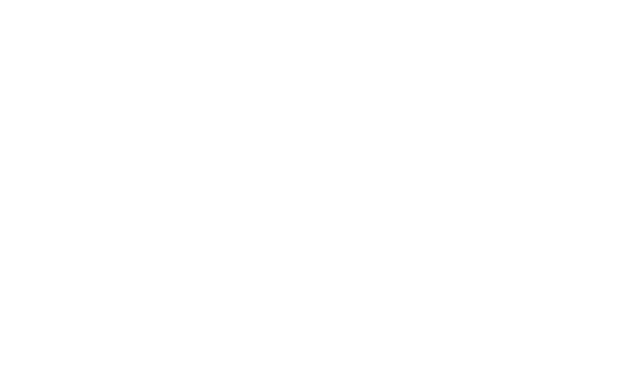
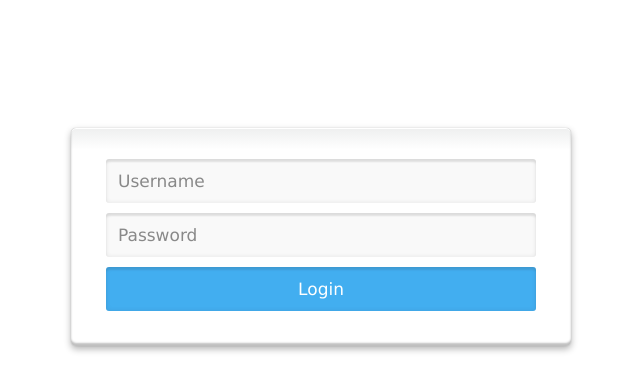
Before and after one commit to XI1936/BankMisr, an Angular app: page / in a window 1280 px wide. Shown: the top 390 px of the page, without its empty margins (319-959 px from the left). Built offline with nearby package versions, Linux system fonts and the light colour scheme.

Commit message:
login comp added

```diff
--- a/src/app/app-routing.module.ts
+++ b/src/app/app-routing.module.ts
@@ -1,8 +1,12 @@
+import { LoginComponent } from './login/login.component';
 import { HomeComponent } from './home/home.component';
 import { NgModule } from '@angular/core';
 import { Routes, RouterModule } from '@angular/router';
 
 const routes: Routes = [
+  {path:"", component:LoginComponent
+
+},
   {path:"home", component:HomeComponent,
   loadChildren: () => import('./home/home.module').then(m => m.HomeModule),
 
--- a/src/app/app.module.ts
+++ b/src/app/app.module.ts
@@ -1,3 +1,4 @@
+import { FormsModule } from '@angular/forms';
 import { AppInterceptor } from './app-interceptor';
 import { HomeModule } from './home/home.module';
 import { BrowserModule } from '@angular/platform-browser';
@@ -5,16 +6,19 @@
 import { HttpClientModule,HTTP_INTERCEPTORS } from '@angular/common/http';
 import { AppRoutingModule } from './app-routing.module';
 import { AppComponent } from './app.component';
+import { LoginComponent } from './login/login.component';
 
 @NgModule({
   declarations: [
     AppComponent,
+    LoginComponent,
   ],
   imports: [
     BrowserModule,
     AppRoutingModule,
     HomeModule,
-    HttpClientModule
+    HttpClientModule,
+    FormsModule
   ],
   providers: [ {
     provide: HTTP_INTERCEPTORS,
--- /dev/null
+++ b/src/app/login/login.component.css
@@ -0,0 +1,71 @@
+
+.container {
+  margin-top: 10%;
+  width: 500px;
+  box-shadow: 0 0 1px rgba(0, 0, 0, 0.3), 0 3px 7px rgba(0, 0, 0, 0.3),
+    inset 0 1px rgba(255, 255, 255, 1), inset 0 -3px 2px rgba(0, 0, 0, 0.25);
+  border-radius: 5px;
+  background: linear-gradient(#eeefef, #ffffff 10%);
+}
+
+/* style the container */
+.container {
+  position: relative;
+  border-radius: 5px;
+  background-color: #f2f2f2;
+  padding: 20px 0 30px 0;
+}
+
+/* style inputs and link buttons */
+input{
+  width: 100%;
+  padding: 12px;
+  border: none;
+  border-radius: 4px;
+  margin: 5px 0;
+  opacity: 0.85;
+  display: inline-block;
+  font-size: 17px;
+  line-height: 20px;
+  text-decoration: none; /* remove underline from anchors */
+  box-shadow: inset 0 0 5px rgba(0, 0, 0, 0.1),
+    inset 0 3px 2px rgba(0, 0, 0, 0.1);
+  border-radius: 3px;
+  background: #f9f9f9;
+  color: rgb(63, 63, 63);
+  transition: color 0.3s ease-out;
+}
+
+.btn{
+  width: 100%;
+  padding: 12px;
+  border: none;
+  border-radius: 4px;
+  margin: 5px 0;
+  opacity: 0.85;
+  display: inline-block;
+  font-size: 17px;
+  line-height: 20px;
+  text-decoration: none; /* remove underline from anchors */
+  box-shadow: inset 0 0 5px rgba(0, 0, 0, 0.1),
+    inset 0 3px 2px rgba(0, 0, 0, 0.1);
+  border-radius: 3px;
+  background-color: rgb(34, 160, 238);
+  transition: color 0.3s ease-out;
+}
+/* Two-column layout */
+.col {
+  float: left;
+  width: 100%;
+  margin: auto;
+  padding: 0 50px;
+  margin-top: 6px;
+}
+
+/* Responsive layout - when the screen is less than 650px wide, make the two columns stack on top of each other instead of next to each other */
+@media screen and (max-width: 650px) {
+  .col {
+    width: 90%;
+    margin-top: 0;
+  }
+}
--- /dev/null
+++ b/src/app/login/login.component.html
@@ -0,0 +1,34 @@
+<div class="container">
+    <form #f=ngForm ngForm>
+
+      <div class="row">
+
+        <div class="col">
+          <div *ngIf="isInvalid" class="alert alert-danger" >
+            Invalid Username or Password
+          </div>
+          <input id="username" type="text" name="username" placeholder="Username"  ngModel #username='ngModel' required (change)='email(username)'  pattern="^\w+([\.-]?\w+)*@\w+([\.-]?\w+)*(\.\w{2,3})+$">
+          <div *ngIf='username.touched && !username.value' class="invalid-feedback d-block" >
+         Email is required
+          </div>
+          <div  *ngIf="username.errors && username.errors.pattern" class="invalid-feedback d-block">
+            Email is invalid
+        </div>
+          <input minlength="6" maxlength="20" type="password" name="password" placeholder="Password"  id="password" ngModel #password='ngModel' required (change)='pass(password)'>
+          <div *ngIf='password.touched && !password.value' class="invalid-feedback d-block" >
+            Password is required
+          </div>
+
+          <div  *ngIf="password.errors && password.errors.minlength || password.errors && password.errors.maxlength" class="invalid-feedback d-block">
+            pasword must be minimun 6 characters and max 20 characters  long.
+        </div>
+        <br>
+           <button type="submit" class="btn btn-primary formItem" (click)="login()" [disabled]="!f.valid"> Login
+            <span class="spinner-border" role="status" *ngIf="isLoaded">
+                  <span class="sr-only">Loading...</span>
+              </span>
+           </button>
+        </div>
+      </div>
+    </form>
+  </div>
--- /dev/null
+++ b/src/app/login/login.component.ts
@@ -0,0 +1,40 @@
+import { Component, OnInit } from '@angular/core';
+import { Router } from '@angular/router';
+import { AppService } from '../services/app.service';
+
+@Component({
+  selector: 'app-login',
+  templateUrl: './login.component.html',
+  styleUrls: ['./login.component.css'],
+})
+export class LoginComponent implements OnInit {
+  constructor(private appService: AppService,private router: Router) {}
+  username;
+  password;
+  isLoaded:boolean=false;
+  isInvalid:boolean=false;
+  ngOnInit(): void {}
+  login() {
+    console.log(this.username);
+    console.log(this.password);
+    let data = {
+      username: this.username,
+      password: this.password,
+    };
+    this.router.navigate(["home"]);
+    // this.appService.submitLoginData(data).subscribe(
+    //   (response) => {
+    //     this.router.navigate(['/home']);
+    //   },
+    //   (err)=>{
+    //     this.isInvalid=true;
+    //   }
+    // );
+  }
+  email(username) {
+    this.username = username.viewModel;
+  }
+  pass(password) {
+    this.password = password.viewModel;
+  }
+}
```
Also changed, not shown: 1 other file (tests, documents, lock files or other folders).
